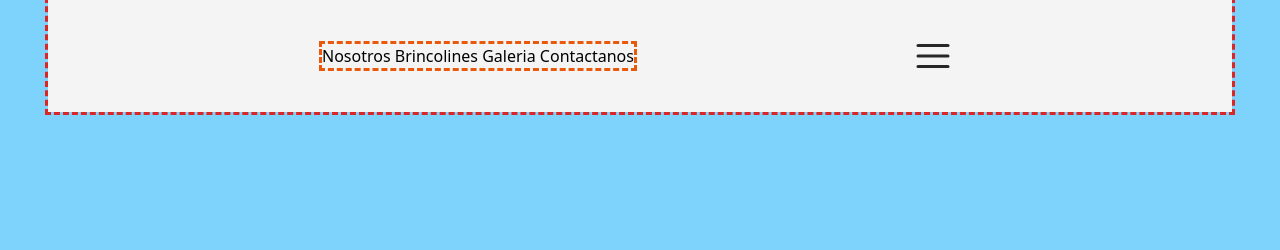
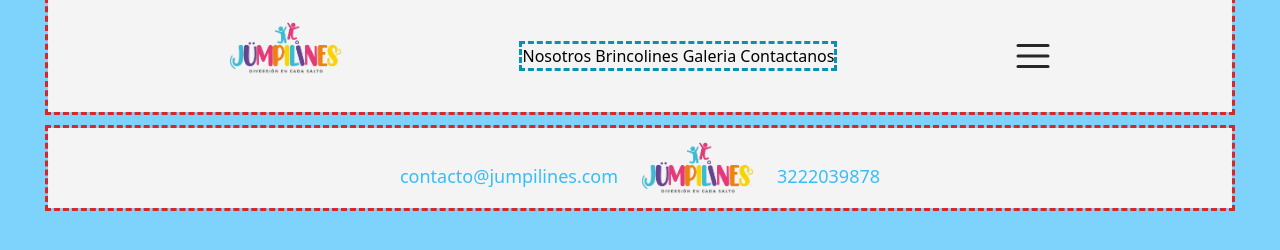
Before and after one commit to SaMoSe12/jumpilines-web, a website: page src/index.html in a window 1280 px wide. Drawn offline with nearby package versions, Linux system fonts and the light colour scheme.

Commit message:
logo y footer

```diff
--- a/package.json
+++ b/package.json
@@ -17,6 +17,9 @@
     "tailwindcss": "^3.4.12"
   },
   "scripts": {
-    "dev": "tailwindcss -i ./main.css -o ./src/main.css --watch"
+    "serve": "concurrently \"postcss ./main.css -o ./src/main.css --watch\" \"live-server ./src\"",
+    "dev": "postcss ./main.css -o ./src/main.css",
+    "prod": "postcss ./main.css -o ./src/main.min.css",
+    "start": "yarn run serve"
   }
 }
--- a/src/index.html
+++ b/src/index.html
@@ -10,7 +10,10 @@
 <body class="bg-sky-300 sm:px-8 md:px-12">
     <header class="bg-zinc-100">
         <nav class="w-full h-7 sm:h-15 md:h-28 outline-dashed outline-red-600 flex justify-evenly items-center" x-data="{openHM: false}">
-            <div class="outline-dashed outline-orange-600">
+            <figure class="h-16 sm:h-20 md:h-24">
+                <img class="h-full" src="img/logoAlpha.png" alt="Jumpilines">
+            </figure>
+            <div class="outline-dashed outline-cyan-600">
                 <button>Nosotros</button>
                 <button>Brincolines</button>
                 <button>Galeria</button>
@@ -26,7 +29,30 @@
         </nav>
     </header>
     <main>
-        <section id=""></section>
+        <section id="nosotros">
+
+        </section>
+        <section id="brincolines">
+
+        </section>
+        <section id="galeria">
+
+        </section>
+        <section id="contactanos">
+
+        </section>
     </main>
+    <footer class="bg-zinc-100 mt-4 h-7 sm:h-15 md:h-20 outline-dashed outline-red-600" x-data="{}">
+        <div class="flex flex-row justify-center items-center gap-4">
+            <p class="text-sky-400 text-lg cursor-pointer" @click="">contacto@jumpilines.com</p>
+            <figure class="h-16 sm:h-20 md:h-24">
+                <img class="h-full" src="img/logoAlpha.png" alt="Jumpilines">
+            </figure>
+            <div>
+                    <span></span>
+                    <p class="text-sky-400 text-lg cursor-pointer">3222039878</p>
+            </div>
+        </div>
+    </footer>
 </body>
 </html>
--- a/tailwind.config.js
+++ b/tailwind.config.js
@@ -25,7 +25,6 @@ module.exports = {
   plugins: [
     require('@tailwindcss/forms'),
     require('@tailwindcss/typography'),
-    require('@tailwindcss/line-clamp'),
     require('@tailwindcss/aspect-ratio'),
   ],
 }
```
Also changed, not shown: src/img/logo.png (added), src/img/logoAlpha.png (added), src/main.css.
